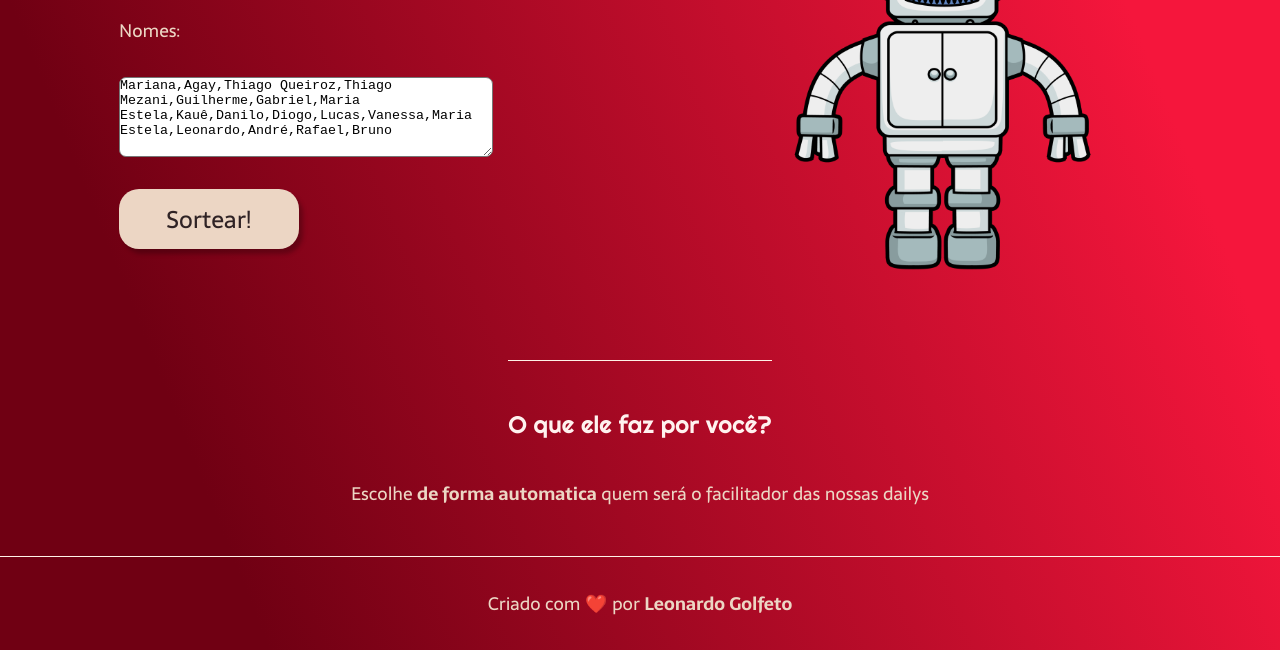
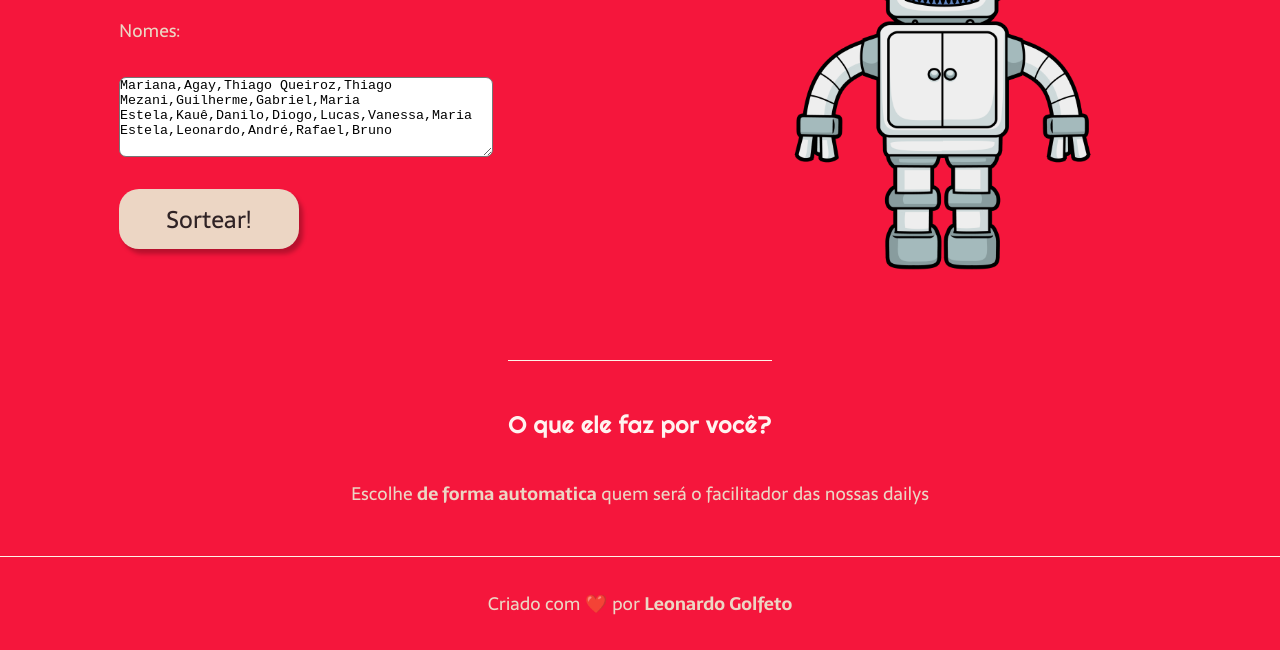
Before and after one commit to leonardogolfeto/daily-chooser, a plain HTML site: page index.html in a window 1280 px wide. Shown: the part 198-848 px from the top of the page. Drawn offline with Linux system fonts and the light colour scheme.

Commit message:
Update style.css

```diff
--- a/style.css
+++ b/style.css
@@ -9,7 +9,7 @@
 
 body {
   font-size: 100%;
-  background: linear-gradient(68.15deg, #700013 16.62%, #f5163c 85.61%);
+  background: #f5163c;
 }
 
 .cabecalho {
```
